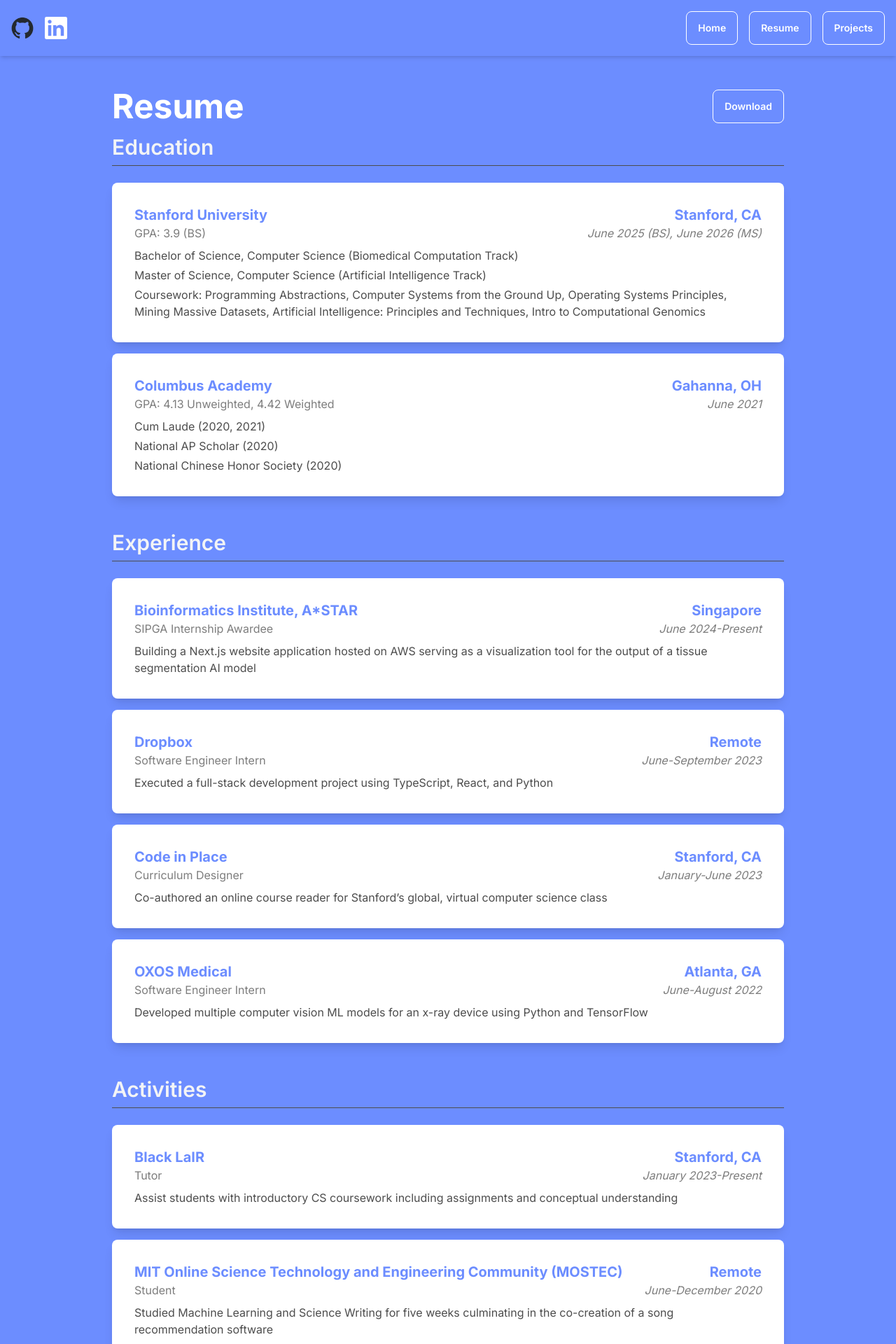
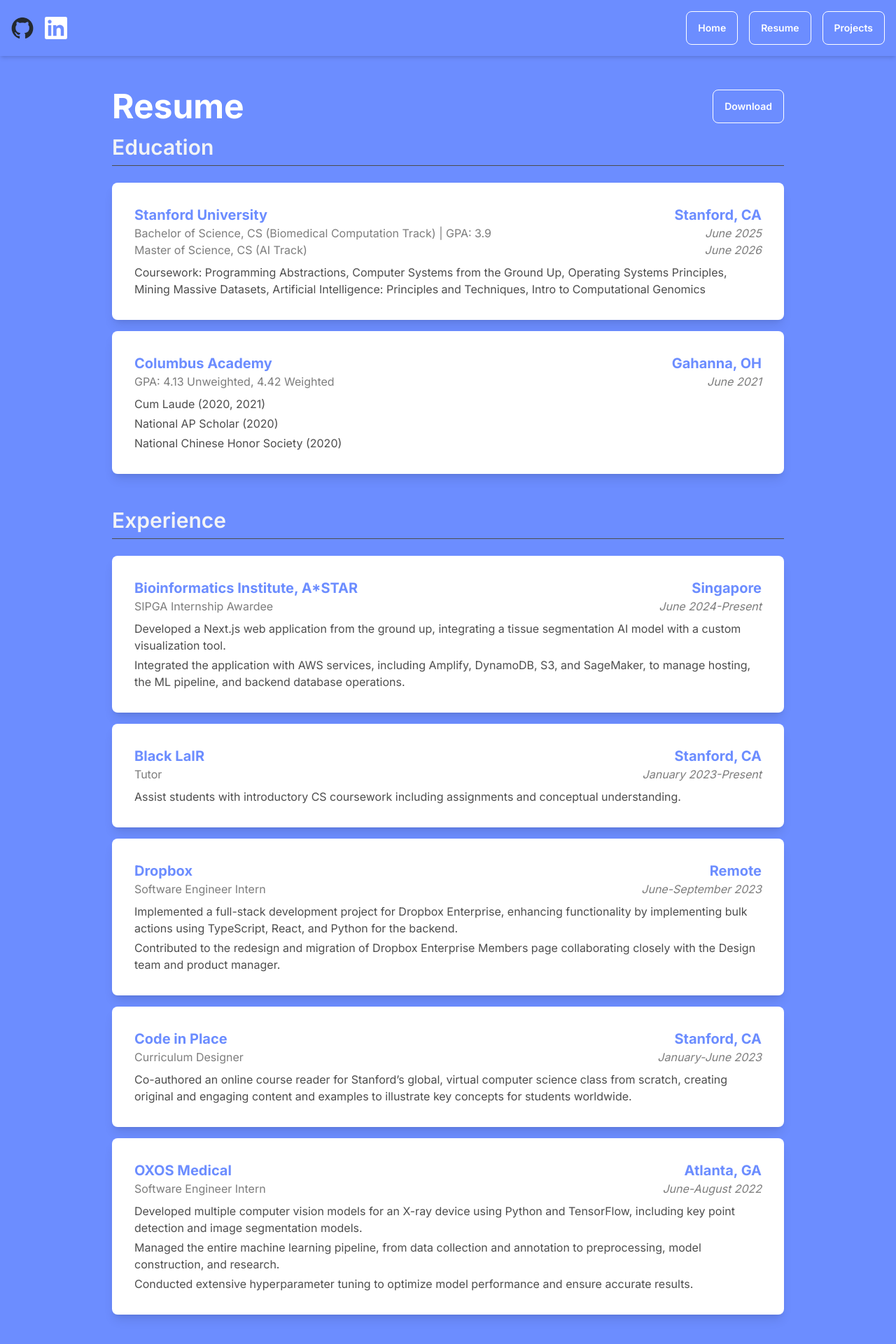
Before and after one commit to hclay116/profile-website, a Next.js app: page /resume in a window 1280 px wide. Shown: the top 1920 px of the page at 70% size. Built offline with nearby package versions, Linux system fonts and the light colour scheme.

Commit message:
updated resume

```diff
--- a/app/resume/page.tsx
+++ b/app/resume/page.tsx
@@ -11,18 +11,19 @@
  * @version 1.0.0
  */
 
-import React from 'react';
-import Link from 'next/link';
+import React from "react";
+import Link from "next/link";
 
 // Section Component
-const Section: React.FC<{ title: string, children: React.ReactNode }> = ({ title, children }) => {
+const Section: React.FC<{ title: string; children: React.ReactNode }> = ({
+  title,
+  children,
+}) => {
   return (
     <section className="mb-12">
       <h2 className="text-3xl font-semibold text-gray-100 mb-2">{title}</h2>
       <hr className="border-gray-600 mb-6" />
-      <div className="">
-        {children}
-      </div>
+      <div className="">{children}</div>
     </section>
   );
 };
@@ -31,24 +32,38 @@
 const EducationItem: React.FC<{
   institution: string;
   location: string;
-  gpa: string;
-  graduationDate: string;
+  gpa: string | string[];
+  graduationDate: string | string[];
   details: string[];
-}> = ({ institution, location, gpa, graduationDate, details}) => {
+  degree?: string[];
+}> = ({ institution, location, gpa, graduationDate, details, degree }) => {
   return (
     <div className="mb-4 bg-white rounded-lg shadow-lg p-8">
       <div className="flex justify-between text-xl font-bold text-background">
         <h3>{institution}</h3>
         <h3>{location}</h3>
       </div>
-
+      {degree ? (
+        degree.map((level, index) => (
+          <div className="flex justify-between text-gray-500">
+            <p>
+              {level} {gpa[index] !== "" && "|"} {gpa[index]}
+            </p>
+            <p className="italic">{graduationDate[index]}</p>
+          </div>
+        ))
+      ) : (
         <div className="flex justify-between text-gray-500">
           <p>{gpa}</p>
           <p className="italic">{graduationDate}</p>
         </div>
+      )}
+
       <div className="mt-2 space-y-1">
         {details.map((detail, index) => (
-          <p key={index} className="text-gray-600">{detail}</p>
+          <p key={index} className="text-gray-600">
+            {detail}
+          </p>
         ))}
       </div>
     </div>
@@ -62,7 +77,7 @@
   title: string;
   duration: string;
   description: string[];
-}> = ({ company, title, duration, description, location}) => {
+}> = ({ company, title, duration, description, location }) => {
   return (
     <div className="mb-4 bg-white rounded-lg shadow-lg p-8">
       <div className="flex justify-between text-xl font-bold text-background">
@@ -88,20 +103,26 @@
       <div className="max-w-5xl mx-auto p-8">
         <div className="mb-4 flex flex-row justify-between">
           <h1 className="text-5xl font-bold">Resume</h1>
-        <Link className="btn btn-outline transition duration-300 hover:text-gray-700" href="/Clay_Resume.pdf" passHref>
+          <Link
+            className="btn btn-outline transition duration-300 hover:text-gray-700"
+            href="/Clay_Resume.pdf"
+            passHref
+          >
             Download
           </Link>
         </div>
         <Section title="Education">
           <EducationItem
             institution="Stanford University"
-          gpa="GPA: 3.9 (BS)"
+            gpa={["GPA: 3.9", ""]}
             location="Stanford, CA"
-          graduationDate="June 2025 (BS), June 2026 (MS)"
+            graduationDate={["June 2025", "June 2026"]}
             details={[
-            'Bachelor of Science, Computer Science (Biomedical Computation Track)',
-            'Master of Science, Computer Science (Artificial Intelligence Track)',
-            'Coursework: Programming Abstractions, Computer Systems from the Ground Up, Operating Systems Principles, Mining Massive Datasets, Artificial Intelligence: Principles and Techniques, Intro to Computational Genomics',
+              "Coursework: Programming Abstractions, Computer Systems from the Ground Up, Operating Systems Principles, Mining Massive Datasets, Artificial Intelligence: Principles and Techniques, Intro to Computational Genomics",
+            ]}
+            degree={[
+              "Bachelor of Science, CS (Biomedical Computation Track)",
+              "Master of Science, CS (AI Track)",
             ]}
           />
           <EducationItem
@@ -110,9 +131,9 @@
             location="Gahanna, OH"
             graduationDate="June 2021"
             details={[
-            'Cum Laude (2020, 2021)',
-            'National AP Scholar (2020)',
-            'National Chinese Honor Society (2020)',
+              "Cum Laude (2020, 2021)",
+              "National AP Scholar (2020)",
+              "National Chinese Honor Society (2020)",
             ]}
           />
         </Section>
@@ -124,7 +145,17 @@
             title="SIPGA Internship Awardee"
             duration="June 2024-Present"
             description={[
-            'Building a Next.js website application hosted on AWS serving as a visualization tool for the output of a tissue segmentation AI model'
+              "Developed a Next.js web application from the ground up, integrating a tissue segmentation AI model with a custom visualization tool.",
+              "Integrated the application with AWS services, including Amplify, DynamoDB, S3, and SageMaker, to manage hosting, the ML pipeline, and backend database operations."
+            ]}
+          />
+          <ExperienceItem
+            company="Black LaIR"
+            location="Stanford, CA"
+            title="Tutor"
+            duration="January 2023-Present"
+            description={[
+              "Assist students with introductory CS coursework including assignments and conceptual understanding.",
             ]}
           />
           <ExperienceItem
@@ -133,7 +164,8 @@
             title="Software Engineer Intern"
             duration="June-September 2023"
             description={[
-            'Executed a full-stack development project using TypeScript, React, and Python'
+              "Implemented a full-stack development project for Dropbox Enterprise, enhancing functionality by implementing bulk actions using TypeScript, React, and Python for the backend.",
+              "Contributed to the redesign and migration of Dropbox Enterprise Members page collaborating closely with the Design team and product manager."
             ]}
           />
           <ExperienceItem
@@ -142,7 +174,7 @@
             title="Curriculum Designer"
             duration="January-June 2023"
             description={[
-            'Co-authored an online course reader for Stanford’s global, virtual computer science class'
+              "Co-authored an online course reader for Stanford’s global, virtual computer science class from scratch, creating original and engaging content and examples to illustrate key concepts for students worldwide.",
             ]}
           />
           <ExperienceItem
@@ -151,57 +183,42 @@
             title="Software Engineer Intern"
             duration="June-August 2022"
             description={[
-            'Developed multiple computer vision ML models for an x-ray device using Python and TensorFlow'
-          ]}
-        />
-      </Section>
-      <Section title="Activities">
-        <ExperienceItem
-          company="Black LaIR"
-          location="Stanford, CA"
-          title="Tutor"
-          duration="January 2023-Present"
-          description={[
-            'Assist students with introductory CS coursework including assignments and conceptual understanding'
-          ]}
-        />
-        <ExperienceItem
-          company="MIT Online Science Technology and Engineering Community (MOSTEC)"
-          location="Remote"
-          title="Student"
-          duration="June-December 2020"
-          description={[
-            'Studied Machine Learning and Science Writing for five weeks culminating in the co-creation of a song recommendation software'
-          ]}
-        />
-        <ExperienceItem
-          company="Code Club"
-          location="Columbus Academy"
-          title="Club Member"
-          duration="2018-2021"
-          description={[
-            'Competed in contests such as the American Computer Science League competition placing in the top 10 in the school'
+              "Developed multiple computer vision models for an X-ray device using Python and TensorFlow, including key point detection and image segmentation models.",
+              "Managed the entire machine learning pipeline, from data collection and annotation to preprocessing, model construction, and research.",
+              "Conducted extensive hyperparameter tuning to optimize model performance and ensure accurate results."
             ]}
           />
         </Section>
 
         <Section title="Skills">
           <div className="list-disc list-inside text-gray-600 space-y-2 bg-white rounded-lg shadow-lg p-8 text-gray-300">
-          <p><b>Programming Languages:</b> Java, Javascript, C, C++, Python, TensorFlow, Typescript</p>
-          <p><b>Tools:</b> React.js, AWS, Next.js, Node.js, MySQL, Git</p>
-          <p><b>Languages:</b> English (native), Mandarin Chinese (intermediate)</p>
+            <p>
+              <b>Programming Languages:</b> Java, Javascript, C, C++, Python,
+              TensorFlow, Typescript
+            </p>
+            <p>
+              <b>Tools:</b> React.js, AWS, Next.js, Node.js, MySQL, Git
+            </p>
+            <p>
+              <b>Languages:</b> English (native), Mandarin Chinese
+              (intermediate)
+            </p>
           </div>
         </Section>
 
         <hr className="border-gray-600 mb-6" />
         <section>
           <div className="text-center mb-4">
-          <p>+1 614-307-9254 | <a href="mailto:hclay116@gmail.com" className="hover:underline">hclay116@gmail.com</a></p>
+            <p>
+              +1 614-307-9254 |{" "}
+              <a href="mailto:hclay116@gmail.com" className="hover:underline">
+                hclay116@gmail.com
+              </a>
+            </p>
           </div>
         </section>
       </div>
     </div>
-
   );
 };
 
```
Also changed, not shown: 2 other files (tests, documents, lock files or other folders). Lines whose indentation alone changed are shown as unchanged.
